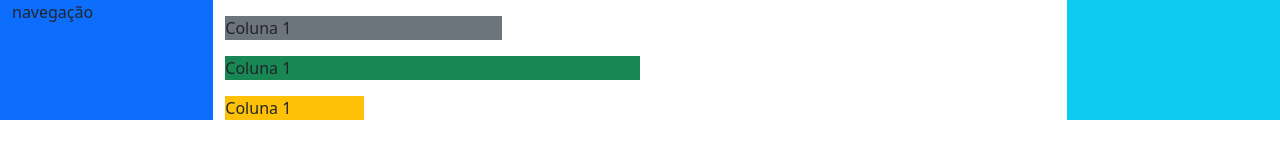
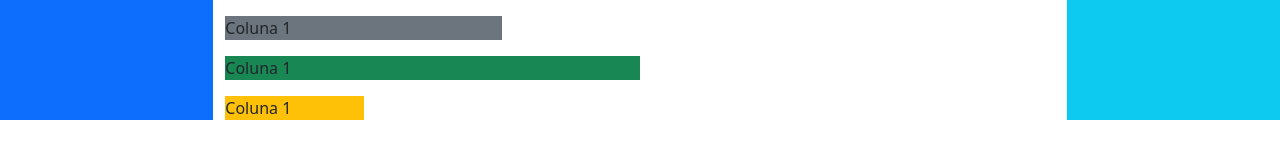
Before and after one commit to briotza/exercicio-sync360, a React (Create React App) app: page / in a window 1280 px wide. Shown: the top 160 px of the page. Built offline with nearby package versions, Linux system fonts and the light colour scheme.

Commit message:
feat: componente NavBar adicionado

```diff
--- a/src/App.js
+++ b/src/App.js
@@ -1,5 +1,6 @@
 import 'bootstrap/dist/css/bootstrap.min.css';
 import Profile from './Profile';
+import NavBar from './NavBar';
 import React, { useState } from 'react';
 
 function App() {
@@ -15,7 +16,7 @@ function App() {
     <div className="row">
       {/*Menu Lateral de Navegação*/}
       <div className="col-md-2 bg-primary">
-        <p>navegação</p>
+        <NavBar />
       </div>
 
       {/*Perfil*/}
--- a/src/NavBar.js
+++ b/src/NavBar.js
@@ -1 +1,11 @@
 import React from 'react';
+
+function NavBar({ nav }) {
+    return (
+        <div>
+
+        </div>
+    )
+}
+
+export default NavBar;
```
